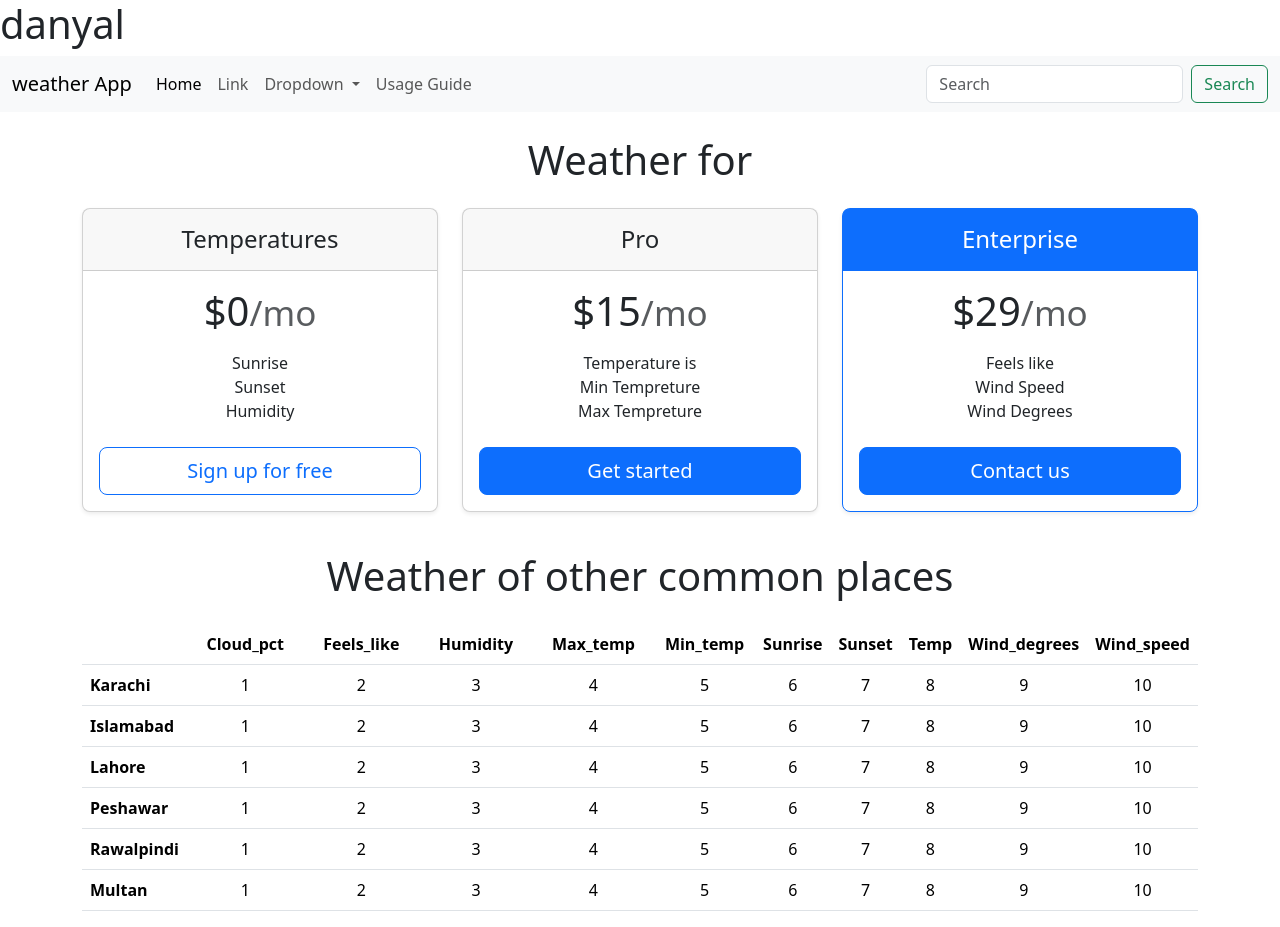
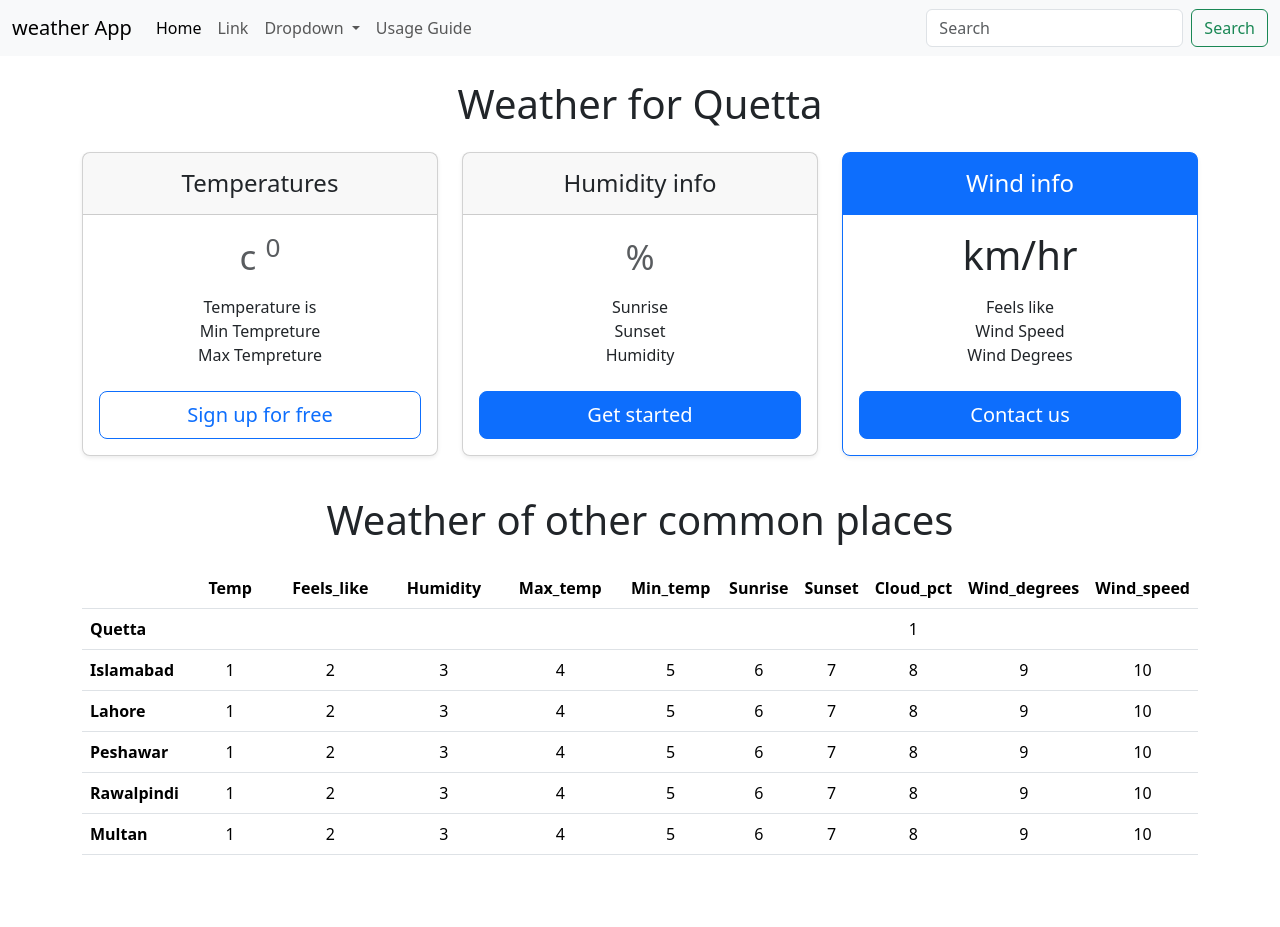
Before and after one commit to Danyalsmit/weatherApp, a plain HTML site: page index.html in a window 1280 px wide. After the commit the page ends 871 px from the top, so only its background shows below. Drawn offline with nearby package versions, Linux system fonts and the light colour scheme; no server answers.

Commit message:
almost done

```diff
--- a/app.js
+++ b/app.js
@@ -1,39 +1,75 @@
+
 
 const options = {
 	method: 'GET',
 	headers: {
-		'X-RapidAPI-Key': 'c1d29bfc4dmshcdf291e5d5a8058p14d476jsn0b3807e81e25',
-		'X-RapidAPI-Host': 'weather-by-api-ninjas.p.rapidapi.com'
-	}
+	  'X-RapidAPI-Key': 'c1d29bfc4dmshcdf291e5d5a8058p14d476jsn0b3807e81e25',
+	  'X-RapidAPI-Host': 'weather-by-api-ninjas.p.rapidapi.com',
+	},
+  };
 
-};
-const getWeather =(city)=>{
-	cityName.innerHtml = city
-
-fetch('https://weather-by-api-ninjas.p.rapidapi.com/v1/weather?city='+ city, options)
-	.then(response => response.json())
-	.then((response) => {
+  const cityName = document.getElementById("cityName");
+  const temp = document.getElementById("temp");
+  const temp2 = document.getElementById("temp2");
+  const feelsLike = document.getElementById("feels_like");
+  const humidity = document.getElementById("humidity");
+  const humidity2 = document.getElementById("humidity2");
+  const min_temp = document.getElementById("min_temp");
+  const max_temp = document.getElementById("max_temp");
+  const windSpeed = document.getElementById("wind_speed");
+  const windSpeed2 = document.getElementById("wind_speed2");
+  const windDegrees = document.getElementById("wind_degrees");
+  const sunrise = document.getElementById("sunrise");
+  const sunset = document.getElementById("sunset");
+  const submit = document.getElementById("submit");
+  const cityInput = document.getElementById("cityInput");
+  const feelLike = document.getElementById("feeels_like");
+  const Humidityy = document.getElementById("Humidityy");
+  const MaxTempp = document.getElementById("Max_tempp");
+  const MinTempp = document.getElementById("Min_tempp");
+  const Sunrisee = document.getElementById("Sunrisee");
+  const Sunsett = document.getElementById("Sunsett");
+  const Tempp = document.getElementById("Tempp");
+  const WindDegreess = document.getElementById("Wind_degreess");
 
 
-		console.log(response)
+  const getWeather = (city) => {
+	cityName.innerHTML = city;
+	cityNamee.innerHTML = city;
 
-		cloud_pct.innerHtml = response.cloud_pct
-		temp.innerHtml = response.temp
-		feels_like.innerHtml = response.feels_like
-		humidity.innerHtml = response.humidity
-		min_temp .innerHtml= response.min_temp
-		max_temp.innerHtml = response.max_temp
-		wind_speed.innerHtml = response.wind_speed
-		wind_degrees.innerHtml = response.wind_degrees
-		sunrise .innerHtml= response.sunrise
-		sunset.innerHtml = response.sunset
+	fetch('https://weather-by-api-ninjas.p.rapidapi.com/v1/weather?city=' + city, options)
+	  .then(response => response.json())
+	  .then((response) => {
+		console.log(response);
+		temp.innerHTML = response.temp;
+		temp2.innerHTML = response.temp;
+		feelsLike.innerHTML = response.feels_like;
+		humidity.innerHTML = response.humidity;
+		humidity2.innerHTML = response.humidity;
+		min_temp.innerHTML = response.min_temp;
+		max_temp.innerHTML = response.max_temp;
+		windSpeed.innerHTML = response.wind_speed;
+		windSpeed2.innerHTML = response.wind_speed;
+		windDegrees.innerHTML = response.wind_degrees;
+		sunrise.innerHTML = response.sunrise;
+		sunset.innerHTML = response.sunset;
+		feelLike.innerHTML = response.feels_like;
+		Humidityy.innerHTML = response.humidity;
+		MaxTempp.innerHTML = response.max_temp;
+		MinTempp.innerHTML = response.min_temp;
+		Sunrisee.innerHTML = response.sunrise;
+		Sunsett.innerHTML = response.sunset;
+		Tempp.innerHTML = response.temp;
+		WindDegreess.innerHTML = response.wind_degrees;
+		WindSpeedd.innerHTML = response.wind_speed;
 	})
-	.catch(err => console.error(err))
-}
-submit.addEventListener("click",(e)=>{
-	e.preventDefault()
-	getWeather(city.value)
 
-})
+	  .catch(err => console.error(err));
+  }
 
-getWeather("Quetta")
+  submit.addEventListener("click", (e) => {
+	e.preventDefault();
+	getWeather(cityInput.value);
+  });
+
+  getWeather("Quetta");
--- a/index.html
+++ b/index.html
@@ -10,7 +10,7 @@
 </head>
 
 <body>
-  <h1>danyal</h1>
+
   <nav class="navbar navbar-expand-lg bg-body-tertiary">
     <div class="container-fluid">
       <a class="navbar-brand" href="#">weather App</a>
@@ -44,15 +44,13 @@
           </li>
         </ul>
         <form class="d-flex" role="search">
-          <input id="city"  class="form-control me-2" type="search" placeholder="Search" aria-label="Search">
+          <input id="cityInput"  class="form-control me-2" type="search" placeholder="Search" aria-label="Search">
           <button class="btn btn-outline-success" type="submit" id="submit" >Search</button>
         </form>
       </div>
     </div>
   </nav>
-  <script src="https://cdn.jsdelivr.net/npm/bootstrap@5.3.1/dist/js/bootstrap.bundle.min.js"
-    integrity="sha384-HwwvtgBNo3bZJJLYd8oVXjrBZt8cqVSpeBNS5n7C8IVInixGAoxmnlMuBnhbgrkm"
-    crossorigin="anonymous"></script>
+
 
   <div class="container">
 
@@ -65,11 +63,13 @@
               <h4 class="my-0 fw-normal">Temperatures</h4>
             </div>
             <div class="card-body">
-              <h1 class="card-title pricing-card-title">$0<small class="text-body-secondary fw-light">/mo</small></h1>
+              <h1 class="card-title pricing-card-title"><span id="temp2"></span><small class="text-body-secondary fw-light">c <sup>0</sup> </small></h1>
               <ul class="list-unstyled mt-3 mb-4">
-                <li>Sunrise <span id="sunrise"></span></li>
-                <li>Sunset <span id="sunset"></span></li>
-                <li>Humidity <span id="humidity"></span></li>
+                <li>Temperature is <span id="temp"></span></li>
+                <li>Min Tempreture <span id="min_temp"></span></li>
+                <li>Max Tempreture <span id="max_temp"></span></li>
+
+
 
 
               </ul>
@@ -80,14 +80,14 @@
         <div class="col">
           <div class="card mb-4 rounded-3 shadow-sm">
             <div class="card-header py-3">
-              <h4 class="my-0 fw-normal">Pro</h4>
+              <h4 class="my-0 fw-normal">Humidity info</h4>
             </div>
             <div class="card-body">
-              <h1 class="card-title pricing-card-title">$15<small class="text-body-secondary fw-light">/mo</small></h1>
+              <h1 class="card-title pricing-card-title"><span id="humidity2"></span><small class="text-body-secondary fw-light">%</small></h1>
               <ul class="list-unstyled mt-3 mb-4">
-                <li>Temperature is <span id="temp"></span></li>
-                <li>Min Tempreture <span id="min_temp"></span></li>
-                <li>Max Tempreture <span id="max_temp"></span></li>
+                <li>Sunrise <span id="sunrise"></span></li>
+                <li>Sunset <span id="sunset"></span></li>
+                <li>Humidity <span id="humidity"></span></li>
 
               </ul>
               <button type="button" class="w-100 btn btn-lg btn-primary">Get started</button>
@@ -97,10 +97,10 @@
         <div class="col">
           <div class="card mb-4 rounded-3 shadow-sm border-primary">
             <div class="card-header py-3 text-bg-primary border-primary">
-              <h4 class="my-0 fw-normal">Enterprise</h4>
+              <h4 class="my-0 fw-normal">Wind info</h4>
             </div>
             <div class="card-body">
-              <h1 class="card-title pricing-card-title">$29<small class="text-body-secondary fw-light">/mo</small></h1>
+              <h1 class="card-title pricing-card-title"><span id="wind_speed2"></span<small class="text-body-secondary fw-light"> km/hr </small></h1>
               <ul class="list-unstyled mt-3 mb-4">
                 <li>Feels like<span id="feels_like"></span></li>
                 <li>Wind Speed <span id="wind_speed"></span></li>
@@ -120,31 +120,31 @@
           <thead>
             <tr>
               <th></th>
-              <th style="width: 22%;">Cloud_pct </th>
+              <th style="width: 22%;">Temp</th>
               <th style="width: 22%;">Feels_like</th>
               <th style="width: 22%;">Humidity</th>
               <th style="width: 22%;">Max_temp</th>
               <th style="width: 22%;">Min_temp</th>
               <th style="width: 22%;">Sunrise</th>
               <th style="width: 22%;">Sunset</th>
-              <th style="width: 22%;">Temp</th>
+              <th style="width: 22%;">Cloud_pct </th>
               <th style="width: 22%;">Wind_degrees</th>
               <th style="width: 22%;">Wind_speed</th>
             </tr>
           </thead>
           <tbody>
             <tr>
-              <th scope="row" class="text-start">Karachi</th>
+              <th id="cityNamee" scope="row" class="text-start">Karachi</th>
+              <td><span id="Tempp"></span></td>
+              <td><span id="feeels_like"></span></td>
+              <td><span id="Humidityy"></span></td>
+              <td><span id="Max_tempp"></span></td>
+              <td><span id="Min_tempp"></span></td>
+              <td><span id="Sunrisee"></span></td>
+              <td><span id="Sunsett"></span></td>
               <td>1</td>
-              <td>2</td>
-              <td>3</td>
-              <td>4</td>
-              <td>5</td>
-              <td>6</td>
-              <td>7</td>
-              <td>8</td>
-              <td>9</td>
-              <td>10</td>
+              <td><span id="Wind_degreess"></span></td>
+              <td><span id="WindSpeedd"></span></td>
             <tr>
               <th scope="row" class="text-start">Islamabad</th>
 
@@ -224,7 +224,9 @@
 
 
 
-
+  <script src="https://cdn.jsdelivr.net/npm/bootstrap@5.3.1/dist/js/bootstrap.bundle.min.js"
+  integrity="sha384-HwwvtgBNo3bZJJLYd8oVXjrBZt8cqVSpeBNS5n7C8IVInixGAoxmnlMuBnhbgrkm"
+  crossorigin="anonymous"></script>
 
   <script src="app.js"></script>
 </body>
```
